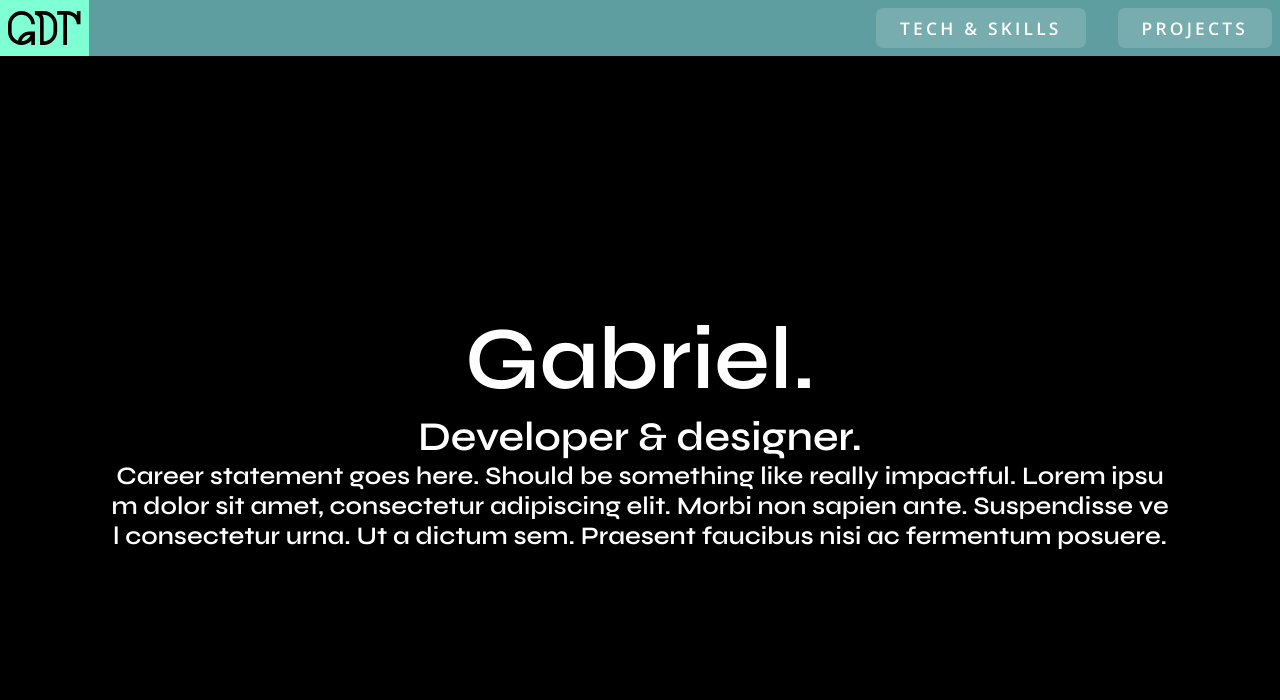
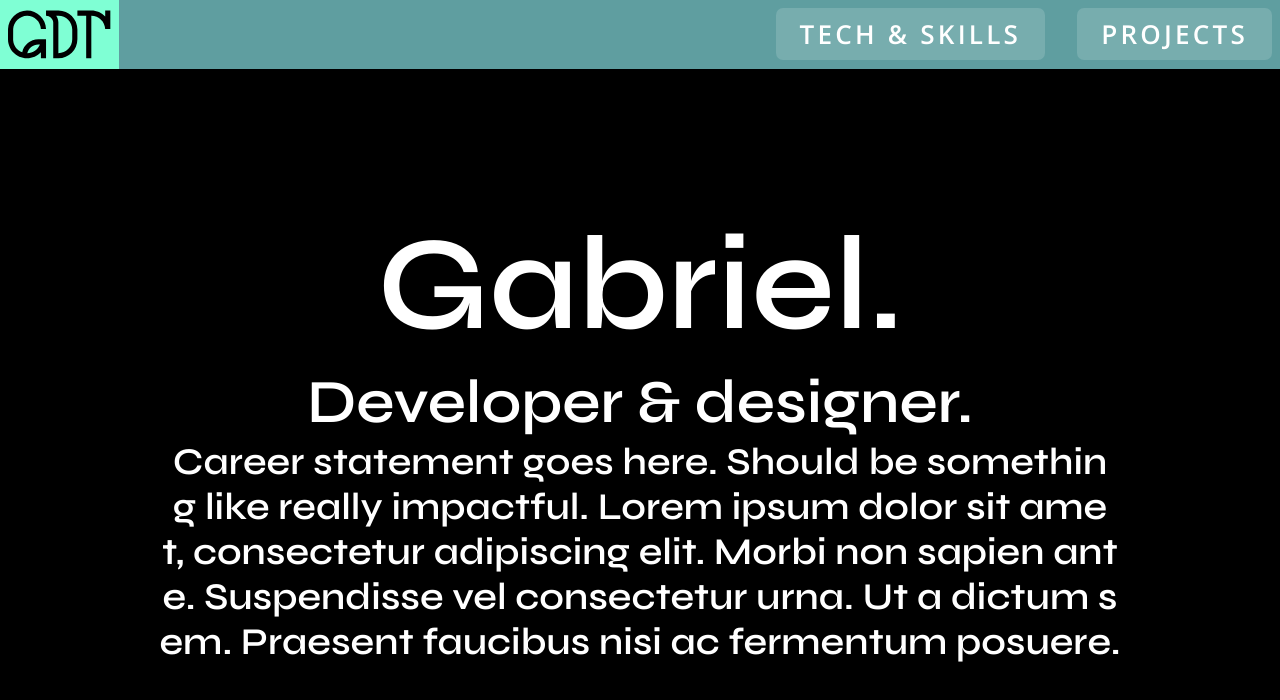
Before and after one commit to Gatinoko/Portfolio, a Next.js app: page / in a window 1280 px wide. Shown: the top 700 px of the page. Built offline with nearby package versions, Linux system fonts and the light colour scheme.

Commit message:
feat(stylesheets): Changed root font size to 18px

```diff
--- a/styles/globals.scss
+++ b/styles/globals.scss
@@ -9,7 +9,7 @@
 html {
 	@include full-viewport-layout;
 	background-color: rgb(38, 0, 255);
-	font-size: 12px;
+	font-size: 18px;
 }
 
 body {
```
